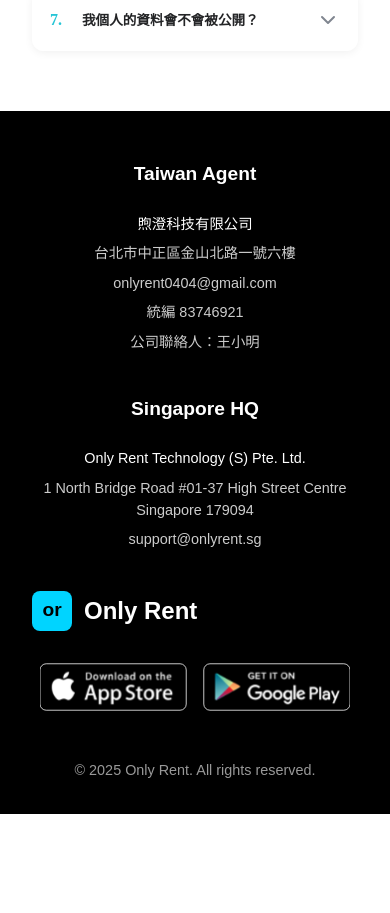
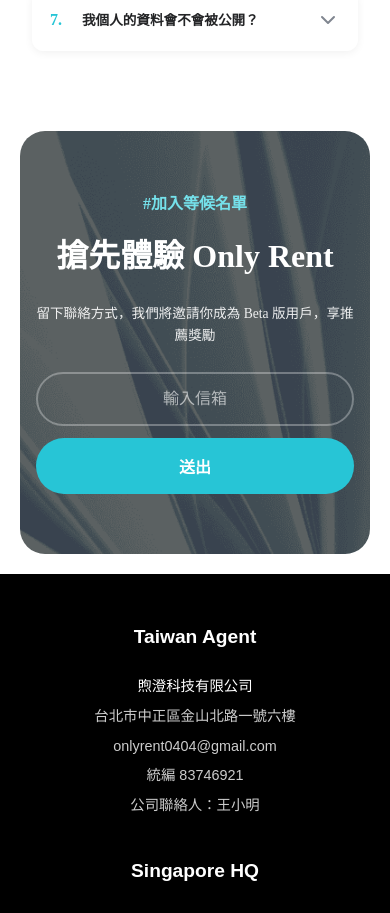
Before and after one commit to AmyLien065/onlyRent, a React (Vite) app in the folder only-rent/: page / in a window 390 px wide. Shown: the part 6880-7793 px from the top of the page. Before the commit the page ends 7694 px from the top, so only its background shows below. Built offline with nearby package versions, Linux system fonts and the light colour scheme.

Commit message:
0917-CTA V1

```diff
--- a/only-rent/src/App.jsx
+++ b/only-rent/src/App.jsx
@@ -9,6 +9,7 @@ import Skills from './sections/Skills';
 import Steps from './sections/Steps';
 import AboutUs from './sections/AboutUs';
 import FAQ from './sections/FAQ';
+import CTA from './sections/CTA';
 // import ScrollToTop from './component/ScrollToTop.jsx'
 
 
@@ -26,6 +27,7 @@ function App() {
       <Steps />
       <AboutUs />
       <FAQ />
+      <CTA />
       <Footer />
     </div>
 
--- a/only-rent/src/scss/style.scss
+++ b/only-rent/src/scss/style.scss
@@ -1215,6 +1215,172 @@ main {
   }
 }
 
+// FAQ區塊結尾
+
+// CTA 區塊樣式
+.cta {
+  padding: 100px 0;
+  background-image: url('/images/OR_web_Background.png');
+  background-size: cover;
+  background-position: center;
+  background-repeat: no-repeat;
+  border-radius: 50px;
+  margin: 50px auto;
+  max-width: 1200px;
+  position: relative;
+
+  .cta-container {
+    max-width: 900px;
+    margin: 0 auto;
+    padding: 0 2rem;
+
+    @media (max-width: 968px) {
+      padding: 0 1rem;
+    }
+  }
+}
+
+// 內容區域
+.cta-content {
+  text-align: center;
+  color: $Basic-1; // 白色文字
+
+  .cta-subtitle {
+    color: $Primary-400;
+    font-size: $f-s-lg;
+    font-weight: $f-w-m;
+    margin-bottom: $space-lg;
+    font-family: $Family-TC;
+  }
+
+  .cta-title {
+    font-size: clamp(2rem, 5vw, 3.5rem);
+    font-weight: $f-w-b;
+    color: $Basic-1;
+    line-height: 1.3;
+    margin-bottom: $space-lg;
+    font-family: $Family-TC;
+  }
+
+  .cta-description {
+    font-size: $f-s-lg;
+    color: rgba($Basic-1, 0.9);
+    line-height: 1.6;
+    margin-bottom: $space-xxl;
+    font-family: $Family-TC;
+    max-width: 1200px;
+    margin-left: auto;
+    margin-right: auto;
+    margin-bottom: $space-xxl;
+
+    @media (max-width: 768px) {
+      font-size: $f-s-md;
+      margin-bottom: $space-xl;
+    }
+  }
+}
+
+// 表單區域
+.cta-form {
+  .form-group {
+    display: flex;
+    gap: 15px;
+    max-width: 500px;
+    margin: 0 auto;
+
+    @media (max-width: 640px) {
+      flex-direction: column;
+      gap: 12px;
+    }
+  }
+}
+
+// 郵箱輸入框
+.email-input {
+  flex: 1;
+  padding: 18px 25px;
+  border: 2px solid rgba($Basic-1, 0.3);
+  border-radius: 50px;
+  background: transparent;
+  color: $Basic-1;
+  font-size: $f-s-md;
+  font-family: $Family-TC;
+  transition: all 0.3s ease;
+
+  &::placeholder {
+    color: rgba($Basic-1, 0.6);
+  }
+
+  &:focus {
+    outline: none;
+    border-color: $Primary-400;
+    background: rgba($Basic-1, 0.1);
+  }
+
+  @media (max-width: 640px) {
+    padding: 16px 20px;
+    text-align: center;
+  }
+}
+
+// 送出按鈕
+.submit-btn {
+  padding: 18px 35px;
+  background: $Primary-500;
+  color: $Basic-1;
+  border: none;
+  border-radius: 50px;
+  font-size: $f-s-md;
+  font-weight: $f-w-m;
+  font-family: $Family-TC;
+  cursor: pointer;
+  transition: all 0.3s ease;
+  white-space: nowrap;
+
+  &:hover {
+    background: $Primary-400;
+    transform: translateY(-2px);
+    box-shadow: 0 8px 25px rgba($Primary-500, 0.4);
+  }
+
+  &:active {
+    transform: translateY(0);
+  }
+
+  @media (max-width: 640px) {
+    padding: 16px 30px;
+    width: 100%;
+  }
+}
+
+// 響應式設計
+@media (max-width: 968px) {
+  .cta {
+    padding: 80px 0;
+    margin: 30px auto;
+    border-radius: 30px;
+  }
+}
+
+@media (max-width: 640px) {
+  .cta {
+    padding: 60px 0;
+    margin: 20px;
+    border-radius: 25px;
+  }
+
+  .cta-content {
+    .cta-subtitle {
+      font-size: $f-s-md;
+      margin-bottom: $space-md;
+    }
+
+    .cta-description {
+      font-size: $f-s-sm;
+      margin-bottom: $space-lg;
+    }
+  }
+}
 
 // Footer 樣式
 .footer {
--- a/only-rent/src/sections/CTA.jsx
+++ b/only-rent/src/sections/CTA.jsx
@@ -0,0 +1,54 @@
+import React, { useState } from "react";
+
+const CTA = () => {
+  const [email, setEmail] = useState("");
+
+  const handleSubmit = (e) => {
+    e.preventDefault();
+    // 處理表單提交邏輯
+    console.log("提交郵箱:", email);
+    // 這裡可以添加 API 調用或其他處理邏輯
+  };
+
+  return (
+    <section className="cta" id="cta">
+      <div className="cta-container">
+        <div className="cta-content">
+          {/* 副標題 */}
+          <div className="cta-subtitle">
+            #加入等候名單
+          </div>
+
+          {/* 主標題 */}
+          <h2 className="cta-title">
+            搶先體驗 Only Rent
+          </h2>
+
+          {/* 描述文字 */}
+          <p className="cta-description">
+            留下聯絡方式，我們將邀請你成為 Beta 版用戶，享推薦獎勵
+          </p>
+
+          {/* 郵箱輸入表單 */}
+          <form className="cta-form" onSubmit={handleSubmit}>
+            <div className="form-group">
+              <input
+                type="email"
+                value={email}
+                onChange={(e) => setEmail(e.target.value)}
+                placeholder="輸入信箱"
+                className="email-input"
+                required
+              />
+              <button type="submit" className="submit-btn">
+                送出
+              </button>
+            </div>
+          </form>
+        </div>
+      </div>
+    </section>
+  );
+};
+
+export default CTA;
```
